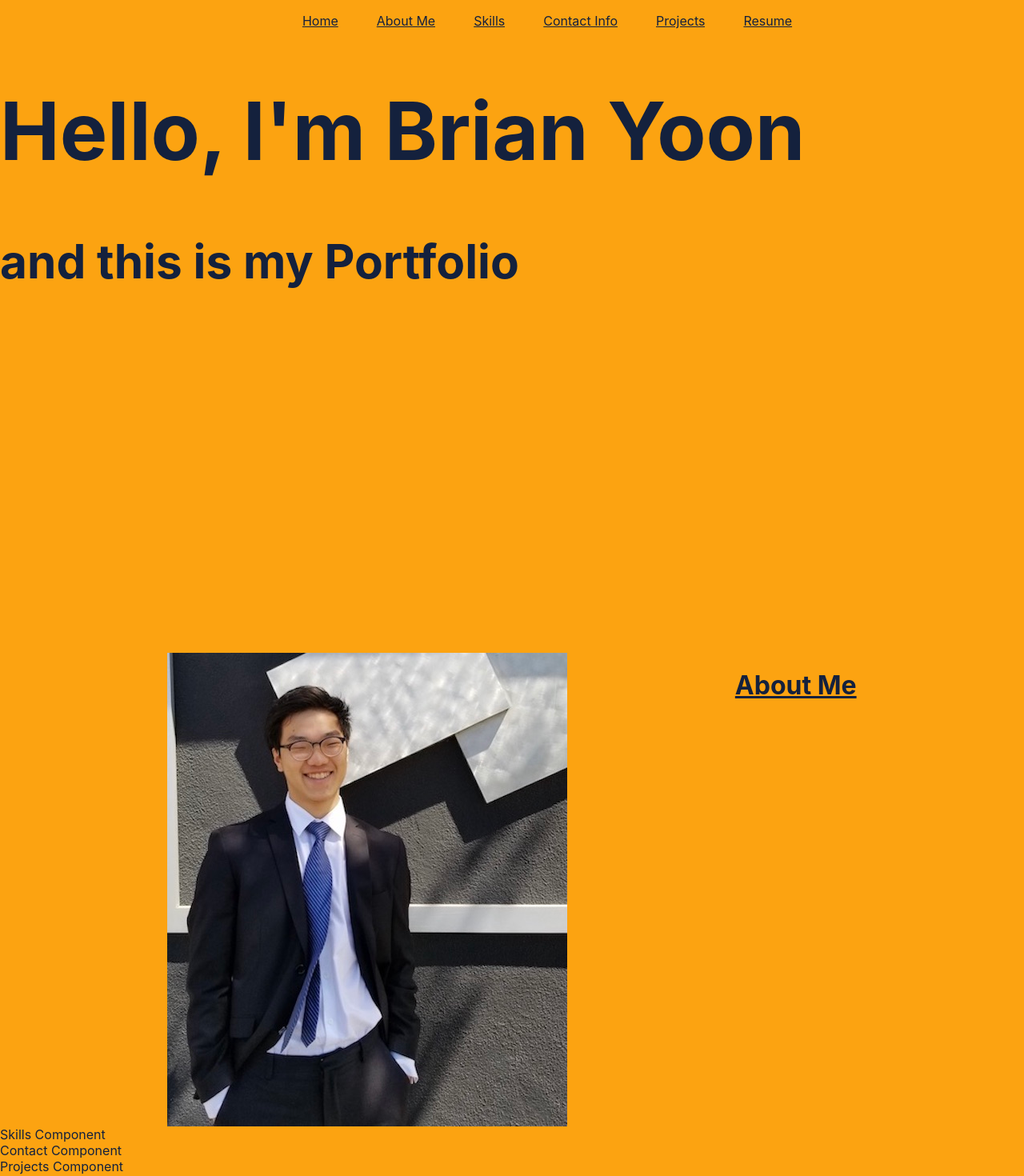
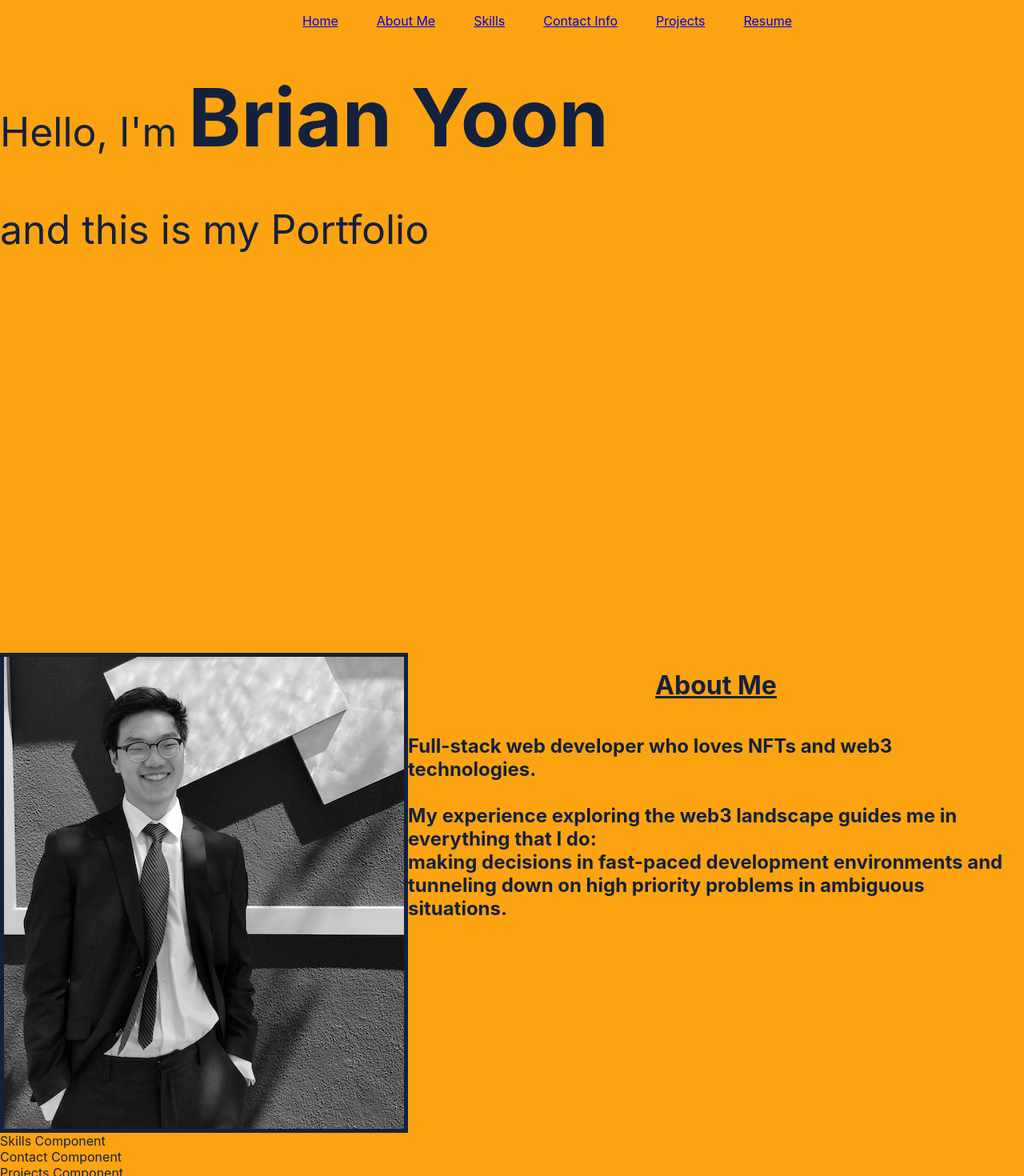
Before and after one commit to thinkaboutmovies/portfolio, a React (Create React App) app: page / in a window 1280 px wide. Shown: the top 1470 px of the page at 80% size. Built offline with nearby package versions, Linux system fonts and the light colour scheme.

Commit message:
add text to About.js

```diff
--- a/src/App.css
+++ b/src/App.css
@@ -1,4 +1,4 @@
-* {
+body {
   box-sizing: border-box;
   background: #fca311;
   color: #14213d;
@@ -10,7 +10,6 @@
   height: 100vh;
   background-size: cover;
   background-repeat: no-repeat;
-  color: grey;
   /* display: flex;
   flex-direction: column;
   justify-content: center;
@@ -19,6 +18,11 @@
 
 #Home-Text {
   font-size: 50px;
+}
+
+.bold-text{
+  font-size: 100px;
+  font-weight: bold;
 }
 
 .nav {
@@ -35,3 +39,13 @@
   display: flex;
   justify-content: space-evenly;
 }
+
+#personalc {
+  border: 5px solid #14213d;
+}
+
+#About-Text {
+  display: flex;
+  flex-direction: column;
+  align-items: center;
+}
--- a/src/components/About.js
+++ b/src/components/About.js
@@ -1,14 +1,26 @@
 import React from 'react';
-import personalc from '/Users/brianyoon/sei/projects/thinkaboutmovies.github.io/src/personalc.jpeg';
+import personalc from '/Users/brianyoon/sei/projects/thinkaboutmovies.github.io/src/personalbwc.jpeg';
 
 function About(props) {
     return (
 			<div id='About'>
-				<img src={personalc} alt='' />
-                <div id='About-Text'>
-                    <h1><u>About Me</u></h1>
-                    <h2></h2>
-                </div>
+				<img id='personalc' src={personalc} alt='' />
+				<div id='About-Text'>
+					<h1>
+						<u>About Me</u>
+					</h1>
+					<h2>
+						Full-stack web developer who loves NFTs and web3 technologies.
+						<br />
+						<br />
+						My experience exploring the web3 landscape guides me in everything
+						that I do: <br />
+						making decisions in fast-paced development environments and
+						<br />
+						tunneling down on high priority problems in ambiguous situations.
+					</h2>
+					<h2></h2>
+				</div>
 			</div>
 		);
 }
--- a/src/components/Home.js
+++ b/src/components/Home.js
@@ -13,8 +13,8 @@ function Home(props) {
                 <li class='nav-element'><a href="#Resume">Resume</a></li>
             </ul>
 				<div id='Home-Text'>
-					<h1>Hello, I'm Brian Yoon</h1>
-					<h3>and this is my Portfolio</h3>
+					<p>Hello, I'm <span class='bold-text'>Brian Yoon</span> </p>
+					<p>and this is my Portfolio</p>
 				</div>
 			</div>
 		);
```
Also changed, not shown: src/personalbwc.jpeg (added).
